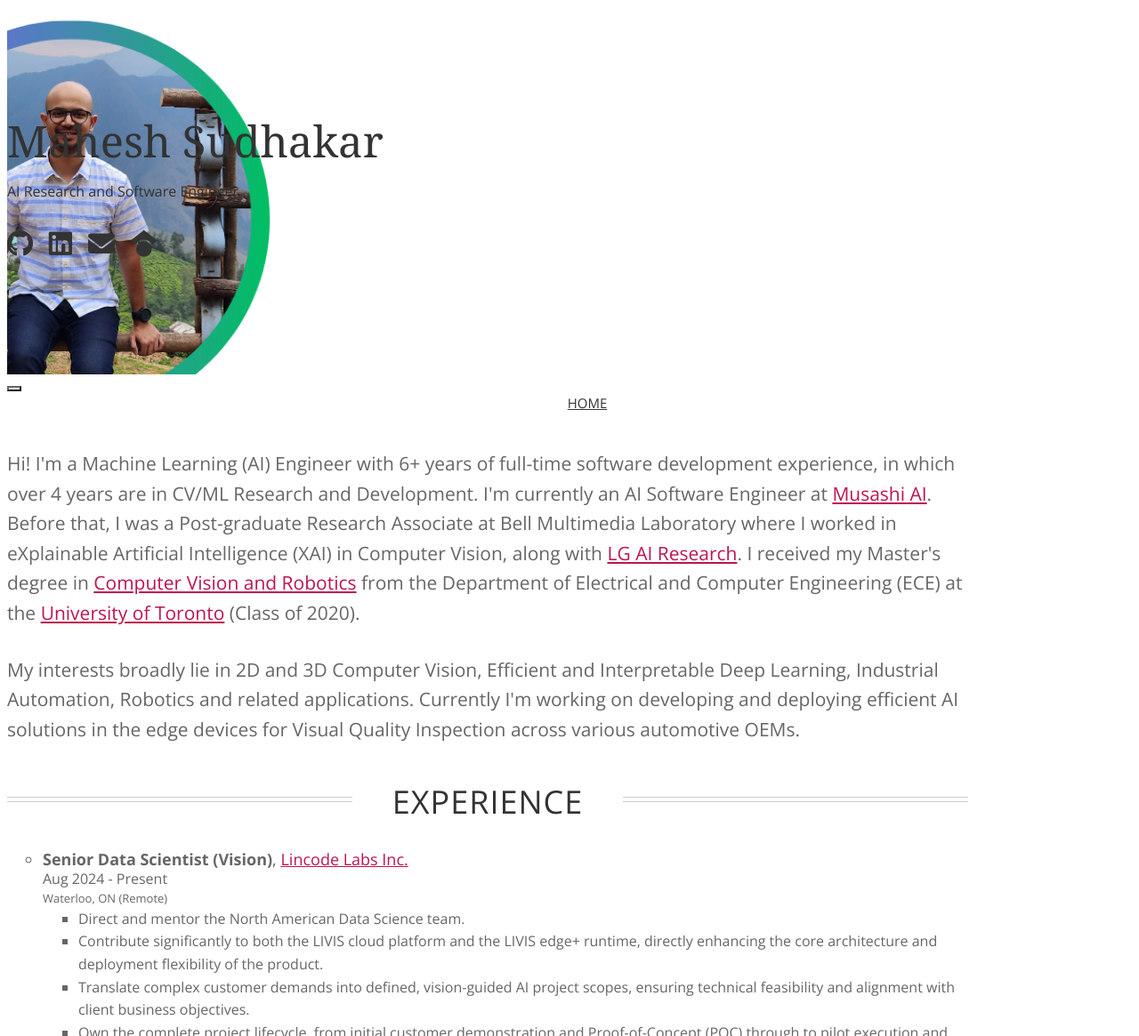
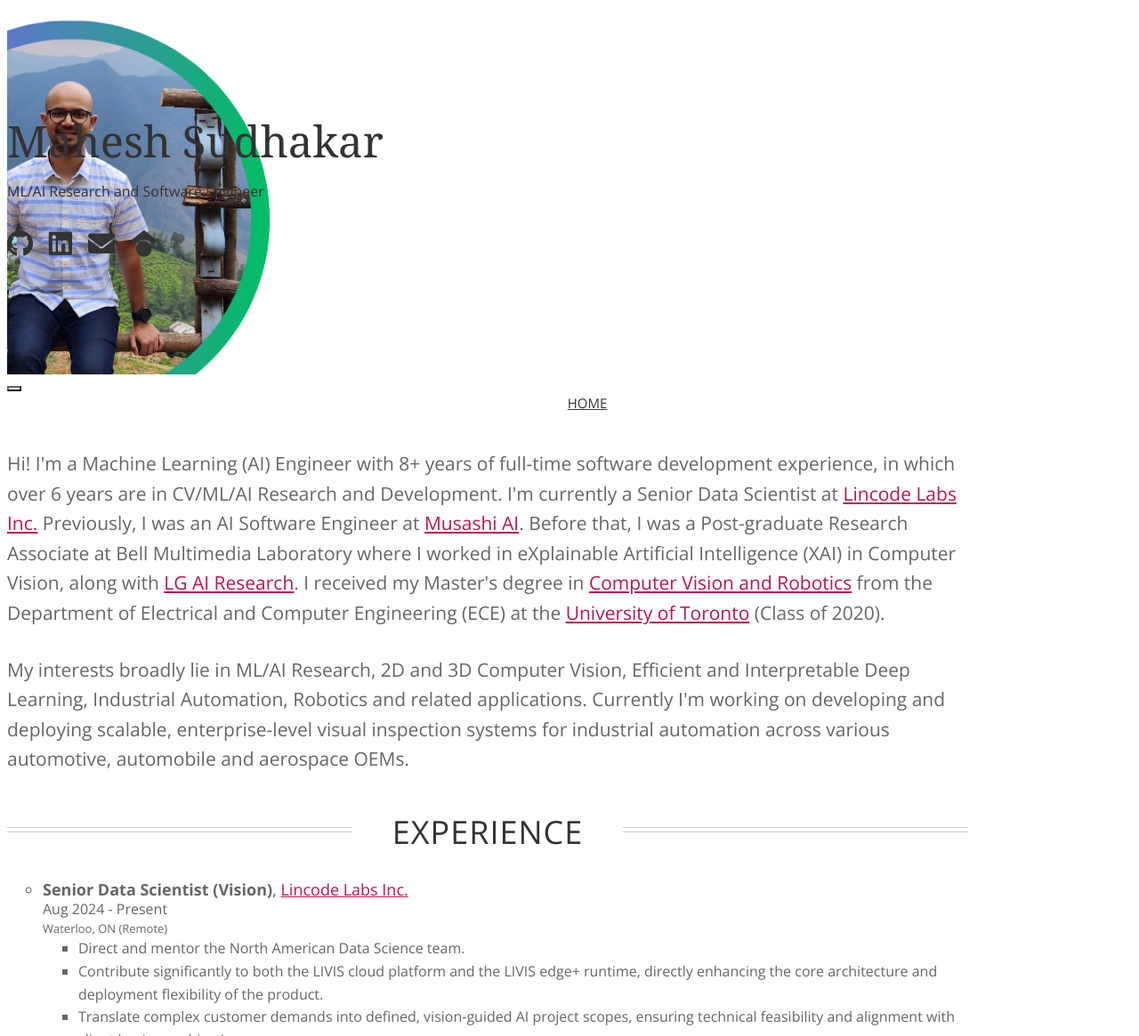
Before and after one commit to mahesh-sudhakar/mahesh-sudhakar.github.io, a plain HTML site: page index.html in a window 1280 px wide. Shown: the top 1165 px of the page at 89% size. Drawn offline with nearby package versions, Linux system fonts and the light colour scheme; some icons are missing; a web font is replaced by a local one.

```diff
--- a/index.html
+++ b/index.html
@@ -30,7 +30,7 @@
         <div id="head" class="parallax" parallax-speed="2">
             <h1 id="logo" class="text-center">
                 <span class="title">Mahesh Sudhakar</span>
-                <span class="tagline">AI Research and Software Engineer<br><br>
+                <span class="tagline">ML/AI Research and Software Engineer<br><br>
                     <span class="follow-me-icons">
                         <a href="https://github.com/mahesh-sudhakar" target="_blank"><i
                                 class="fa-brands fa-github"></i></a>
@@ -81,10 +81,10 @@
             <div class="row section topspace">
                 <div class="col-md-12">
                     <p class="lead text-muted">
-                        Hi! I'm a Machine Learning (AI) Engineer with 6+ years of full-time software
-                        development experience, in which over 4 years are in CV/ML Research and Development. I'm
-                        currently an AI Software Engineer at <a href='https://musashiai.com/' target="_blank">Musashi
-                            AI</a>.
+                        Hi! I'm a Machine Learning (AI) Engineer with 8+ years of full-time software
+                        development experience, in which over 6 years are in CV/ML/AI Research and Development. I'm
+                        currently a Senior Data Scientist at <a href="https://lincode.ai/" target="_blank">Lincode Labs Inc.</a>
+                        Previously, I was an AI Software Engineer at <a href='https://musashiai.com/' target="_blank">Musashi AI</a>.
                         Before that, I was a Post-graduate Research Associate at Bell Multimedia Laboratory where I
                         worked in
                         eXplainable Artificial Intelligence (XAI) in Computer Vision, along with <a
@@ -97,10 +97,10 @@
                         of 2020).
                     </p>
                     <p class="lead text-muted">
-                        My interests broadly lie in 2D and 3D Computer Vision, Efficient and Interpretable Deep
+                        My interests broadly lie in ML/AI Research, 2D and 3D Computer Vision, Efficient and Interpretable Deep
                         Learning, Industrial Automation, Robotics and related
-                        applications. Currently I'm working on developing and deploying efficient AI solutions in the
-                        edge devices for Visual Quality Inspection across various automotive OEMs.
+                        applications. Currently I'm working on developing and deploying scalable, enterprise-level visual inspection
+                        systems for industrial automation across various automotive, automobile and aerospace OEMs.
                     </p>
                 </div>
             </div>
```
